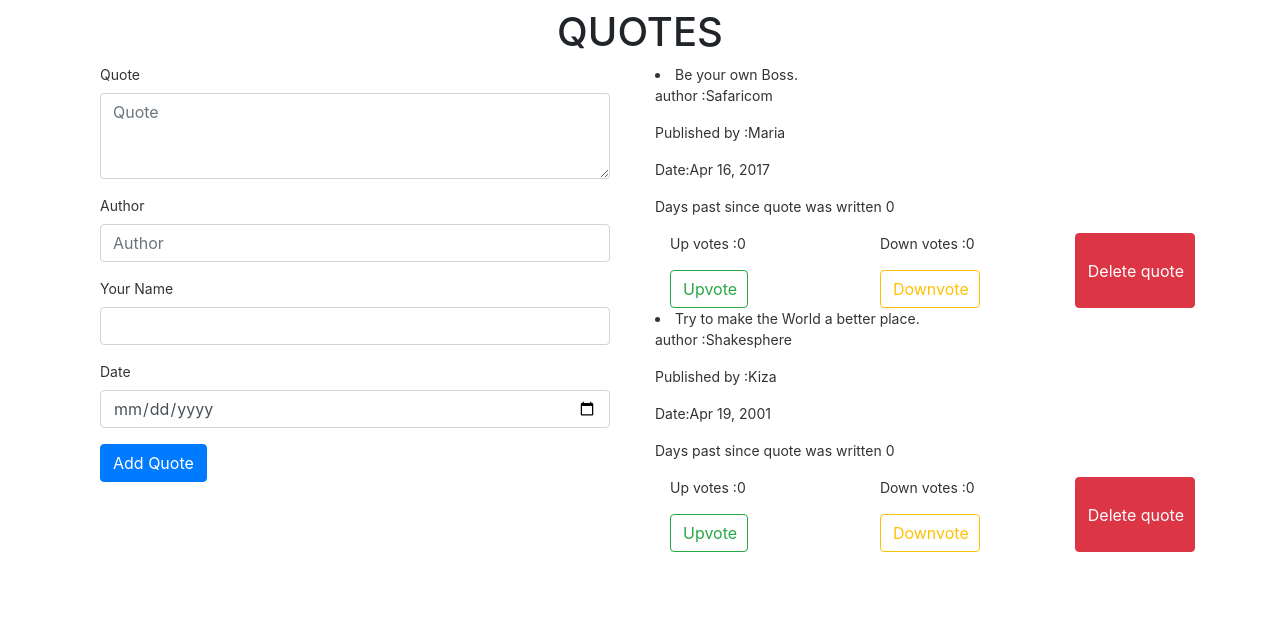
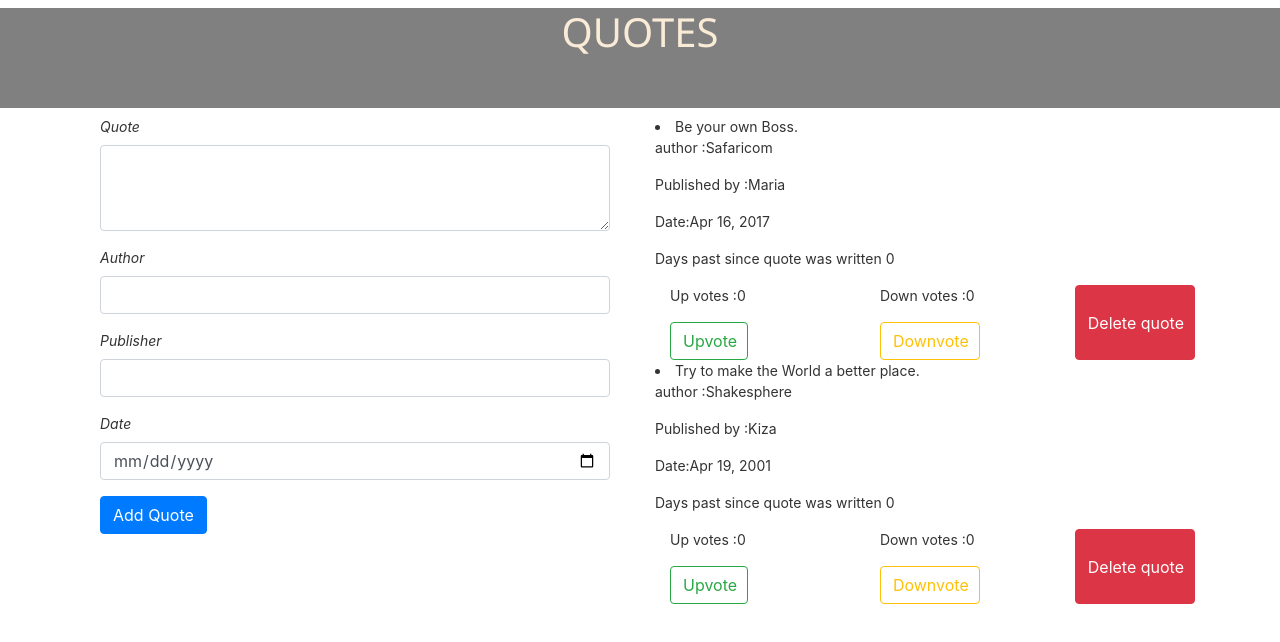
Before and after one commit to glasses-png/Quote-project, an Angular app: page / in a window 1280 px wide. Shown: the top 642 px of the page. Built offline with nearby package versions, Linux system fonts and the light colour scheme.

Commit message:
added a background color and font style to the title

```diff
--- a/src/app/app.component.css
+++ b/src/app/app.component.css
@@ -0,0 +1,6 @@
+h1{
+  height: 100px;
+  color: antiquewhite;
+  background-color: grey;
+  font-family: 'Segoe UI', Tahoma, Geneva, Verdana, sans-serif
+}
--- a/src/app/quoteform/quoteform.component.html
+++ b/src/app/quoteform/quoteform.component.html
@@ -1,27 +1,27 @@
 <div class="container-fluid">
   <form>
     <div class="form-group">
-      <label for="quote">Quote</label>
-      <textarea class="form-control" id="name" rows="3" placeholder="Quote" name="name" required></textarea>
+      <label for="quote"><em>Quote</em></label>
+      <textarea class="form-control" id="name" rows="3"  name="name" required></textarea>
 
        </div>
 
     <div class="form-group">
-      <label for="author">Author</label>
-      <input type="text" class="form-control" id="author" placeholder="Author"
+      <label for="author"><em>Author</em></label>
+      <input type="text" class="form-control" id="author"
         name="author" required>
 
     </div>
 
     <div class="form-group">
-        <label for="author">Your Name</label>
-        <input type="text" class="form-control" id="author" placeholder=""
+        <label for="author"><em>Publisher</em></label>
+        <input type="text" class="form-control" id="author"
           name="person"  required>
 
       </div>
 
     <div class="form-group">
-      <label for="date">Date</label>
+      <label for="date"><em>Date</em></label>
       <input type="date" class="form-control" id="date"  name="date"  required>
 
     </div>
```
Also changed, not shown: src/styles.css (line endings or trailing spaces).
